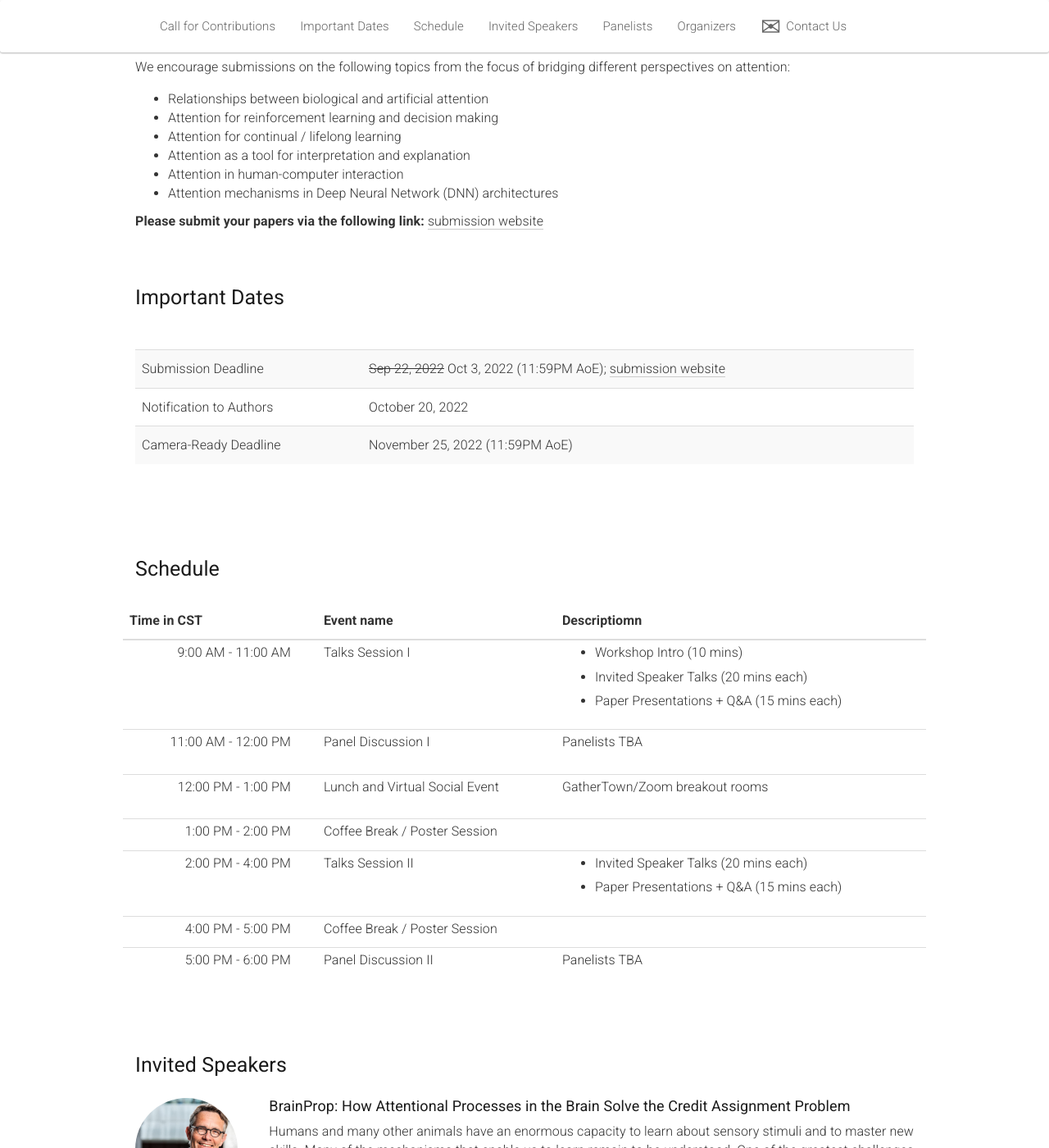
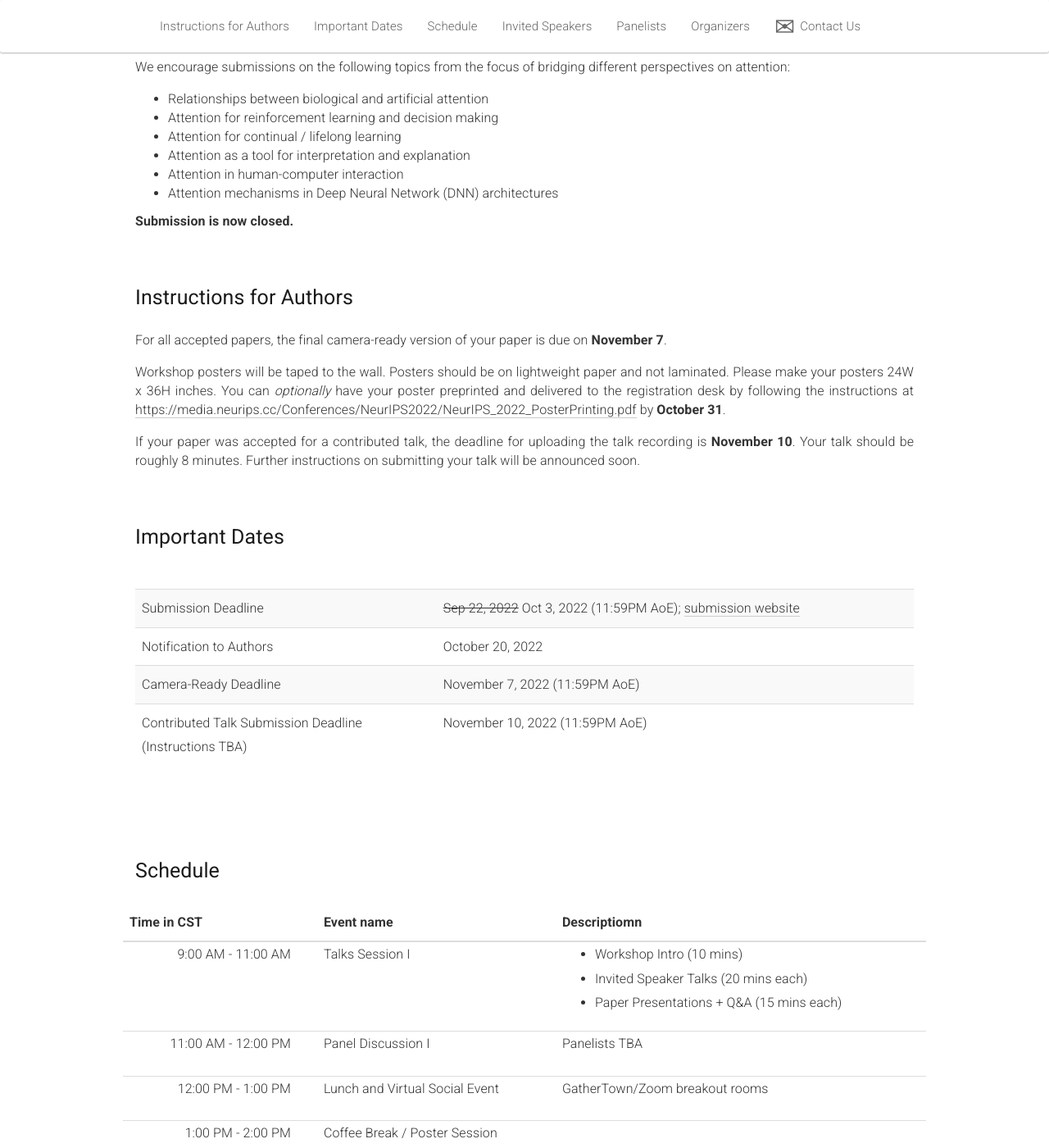
Before and after one commit to attention-learning-workshop/attention-learning-workshop.github.io, a Jekyll site: the page built from _pages/home_2022.md, in a window 1280 px wide and 1400 px high, scrolled down 2860 px. Shown: the whole window at 82% size. Built offline with Jekyll 4.4.1, drawn with Linux system fonts in a browser that asks for light colours; nearby versions of some CDN libraries.

Commit message:
add instructions for authors + update camera-ready dates

```diff
--- /dev/null
+++ b/_includes/authors.md
@@ -0,0 +1,7 @@
+
+## Instructions for Authors
+For all accepted papers, the final camera-ready version of your paper is due on **November 7**.
+
+Workshop posters will be taped to the wall. Posters should be on lightweight paper and not laminated. Please make your posters 24W x 36H inches. You can *optionally* have your poster preprinted and delivered to the registration desk by following the instructions at <https://media.neurips.cc/Conferences/NeurIPS2022/NeurIPS_2022_PosterPrinting.pdf> by **October 31**.
+
+If your paper was accepted for a contributed talk, the deadline for uploading the talk recording is **November 10**. Your talk should be roughly 8 minutes. Further instructions on submitting your talk will be announced soon.
--- a/_includes/cfp.md
+++ b/_includes/cfp.md
@@ -16,4 +16,4 @@ We encourage submissions on the following topics from the focus of bridging diff
 - Attention in human-computer interaction
 - Attention mechanisms in Deep Neural Network (DNN) architectures
 
-**Please submit your papers via the following link:** [submission website](https://openreview.net/group?id=NeurIPS.cc/2022/Workshop/Attention)
+**Submission is now closed.**
--- a/_includes/header_2022.html
+++ b/_includes/header_2022.html
@@ -14,7 +14,8 @@
     <div class="navbar-collapse collapse" id="navbar-main">
       <ul class="nav navbar-nav">
 	<!--<li><a href="#intro">Introduction</a></li>-->
-	<li><a href="#calls">Call for Contributions</a></li>
+	<!-- <li><a href="#calls">Call for Contributions</a></li> -->
+  <li><a href="#authors">Instructions for Authors</a></li>
 	<li><a href="#dates">Important Dates</a></li>
 	<li><a href="#schedule">Schedule</a></li>
 	<li><a href="#speakers">Invited Speakers</a></li>
--- a/_pages/home_2022.md
+++ b/_pages/home_2022.md
@@ -28,6 +28,9 @@ In conjunction with NeurIPS 22: December 2, 2022. Hybrid in-person and virtual.
 <a class="anchor" id="calls"></a>
 {% include cfp.md %}
 
+<a class="anchor" id="authors"></a>
+{% include authors.md %}
+
 <!--  Imp dates -->
 <div class="row">
   <div class="col-xs-12"><a class="anchor" id="dates"></a>
@@ -45,7 +48,11 @@ In conjunction with NeurIPS 22: December 2, 2022. Hybrid in-person and virtual.
         </tr>
         <tr>
           <td>Camera-Ready Deadline</td>
-          <td>November 25, 2022 (11:59PM AoE)</td>
+          <td>November 7, 2022 (11:59PM AoE)</td>
+        </tr>
+        <tr>
+          <td>Contributed Talk Submission Deadline<br /> (Instructions TBA)</td>
+          <td>November 10, 2022 (11:59PM AoE)</td>
         </tr>
       </tbody>
     </table>
```
